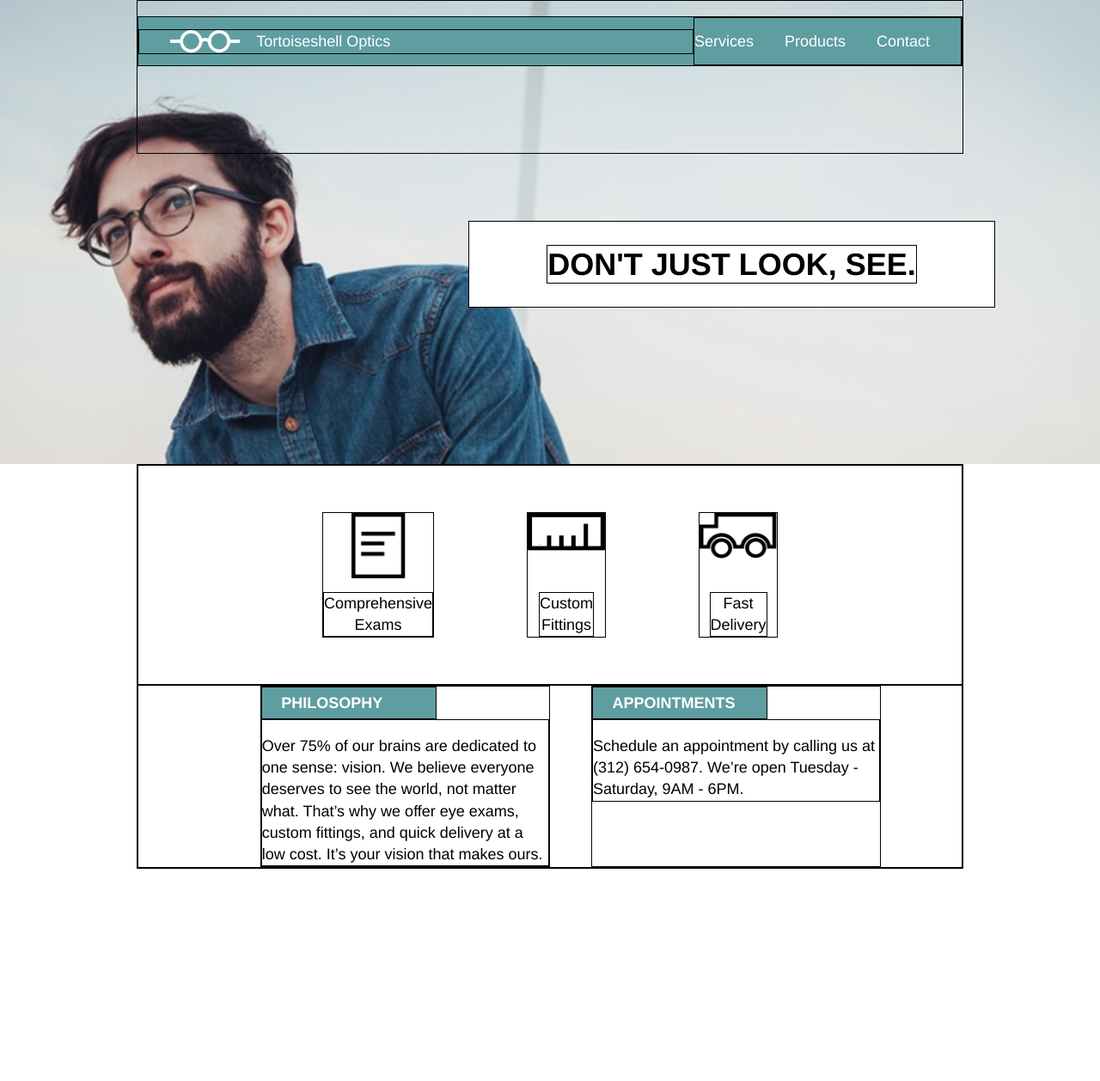
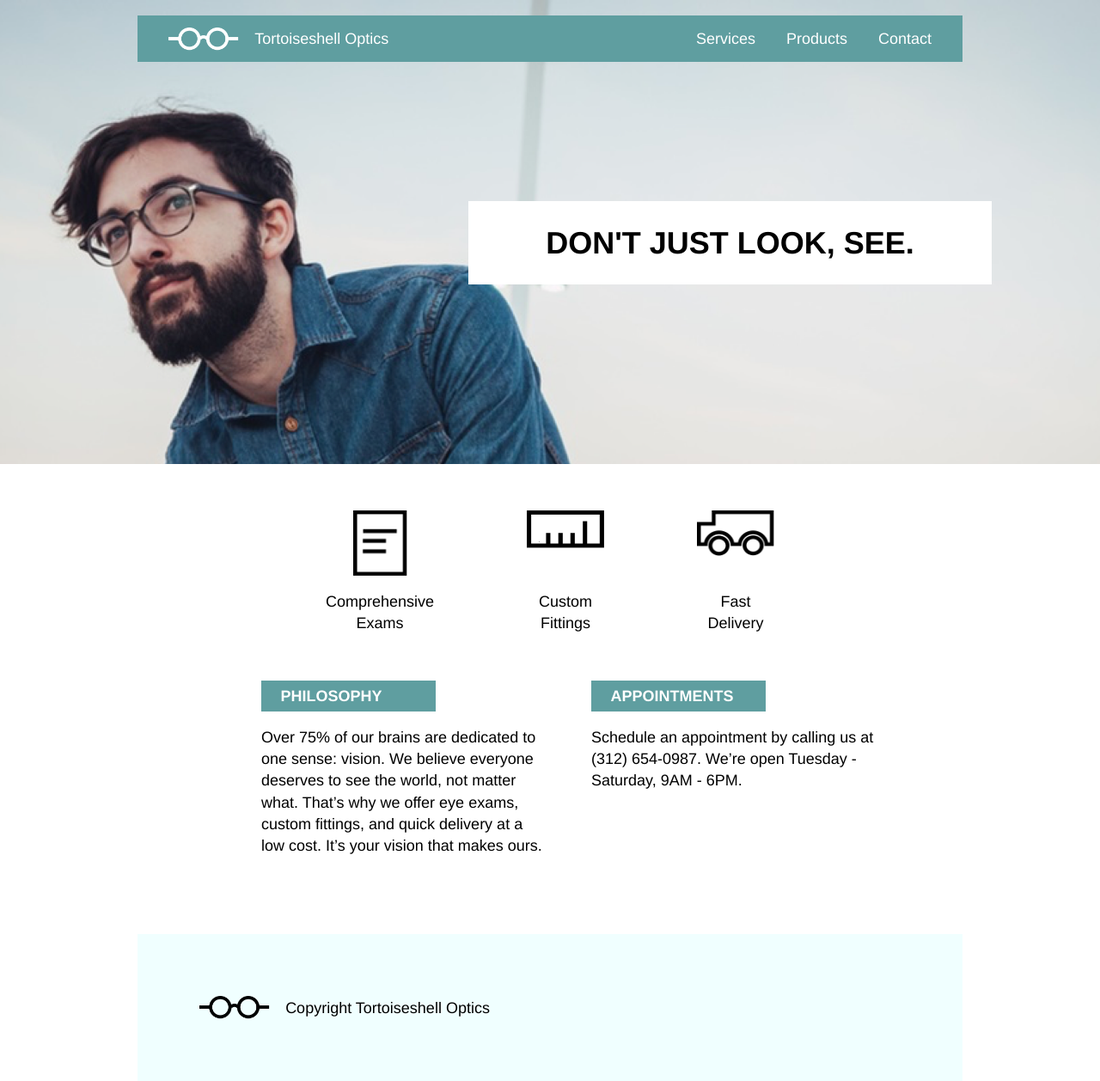
Before and after one commit to rditon22/Tortoiseshell-Optics, a plain HTML site: page index.html in a window 1280 px wide. Shown: the whole page at 86% size. Before the commit the page ends 1011 px from the top, so only its background shows below. Drawn offline with Linux system fonts and the light colour scheme.

Commit message:
Finish main webpage

```diff
--- a/index.html
+++ b/index.html
@@ -69,7 +69,15 @@
         </div>
       </div>
 
+      <!--Footer-->
+      <footer>
+        <img src="./resources/images/logo-black.png" alt="Black Glasses">
+        <p>Copyright Tortoiseshell Optics</p>
+      </footer>
+
     </div>
+
+
 
   </body>
 </html>
--- a/resources/css/style.css
+++ b/resources/css/style.css
@@ -6,7 +6,6 @@ html {
 
 body {
   font-family: Helvetica;
-  /* line-height: 1.4px; */
 }
 
 .container {
@@ -15,7 +14,7 @@ body {
 }
 
 div {
-  border: 1px solid black;
+  /* border: 1px solid black; */
 }
 
 /* Header */
@@ -32,9 +31,11 @@ header {
   display: flex;
   align-items: center;
   background-color: cadetblue;
-  margin-top: 1rem;
+  /* margin-top: 1rem; */
   color: white;
   font-size: 1rem;
+  position: relative;
+  top: 1rem;
 }
 
 .logo img {
@@ -123,3 +124,17 @@ ul li {
   padding-top: 1rem;
   line-height: 1.4;
 }
+
+/* Footer */
+
+footer {
+  display: flex;
+  align-items: center;
+  background-color: azure;
+  margin-top: 5rem;
+}
+
+footer img {
+  height: 1.5rem;
+  padding: 4rem 1rem 4rem 4rem;
+}
```
